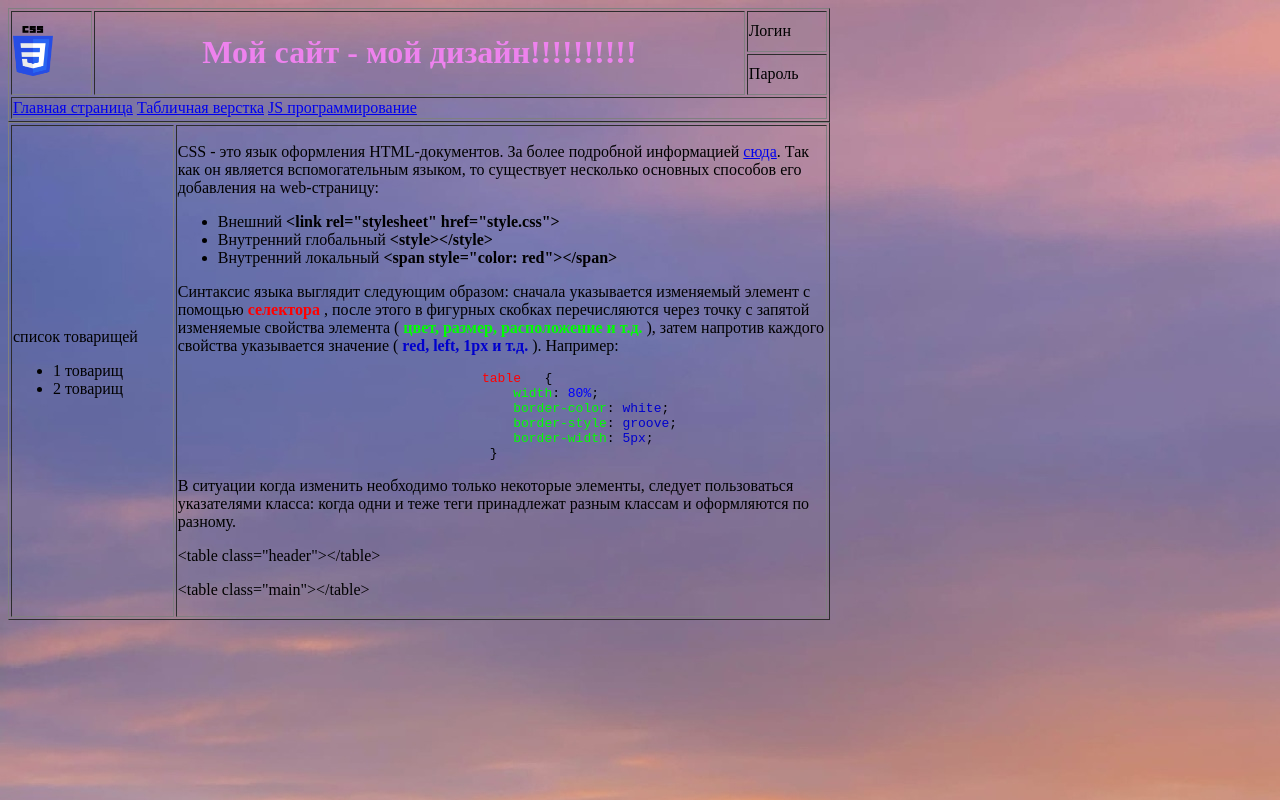
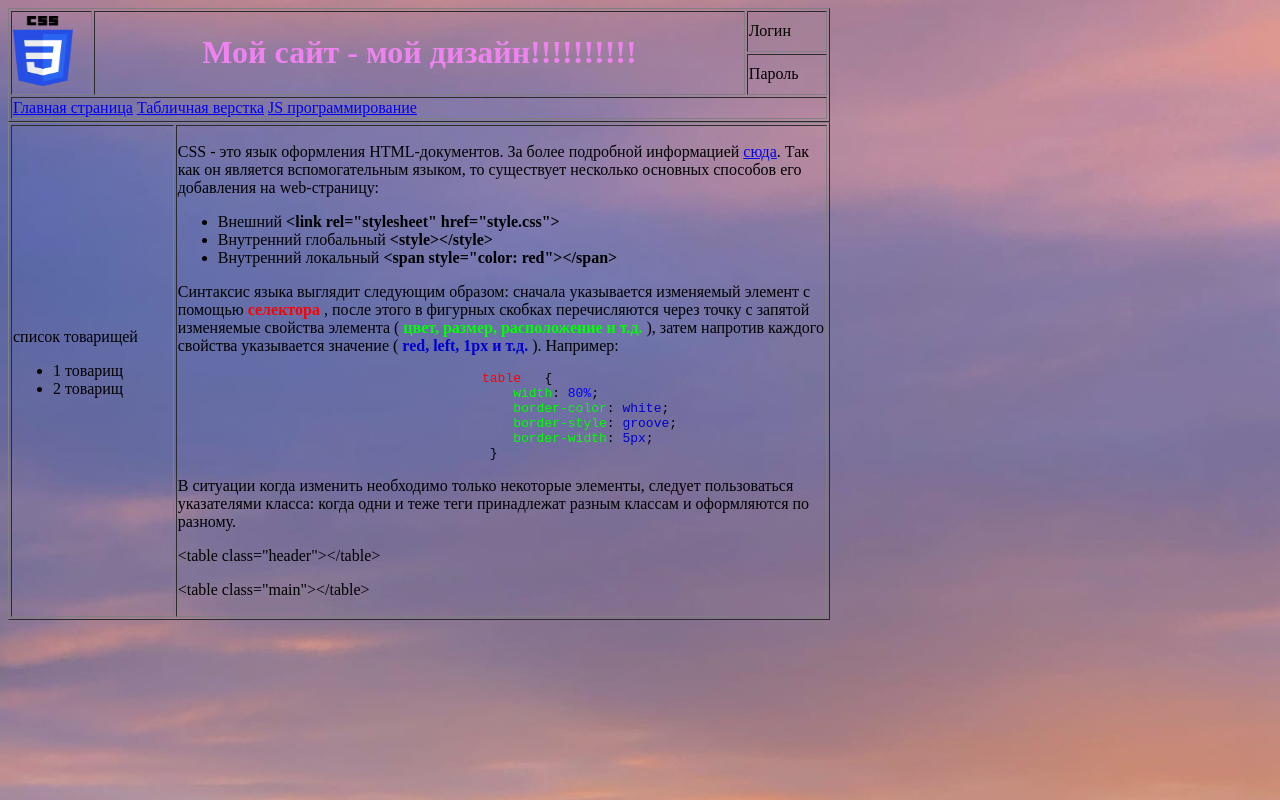
Before and after one commit to many-a/manyadance, a plain HTML site: page pages/html_css.html in a window 1280 px wide. Drawn offline with Linux system fonts and the light colour scheme.

Commit message:
Update html_css.html

```diff
--- a/pages/html_css.html
+++ b/pages/html_css.html
@@ -8,7 +8,7 @@
 <body background="../images/fon.jpg">
     <table border= "1" width= "65%">
         <tr>
-            <td rowspan="2" width="10%"> <img src="../images/css.png" width="40" height="50"> </td>
+            <td rowspan="2" width="10%"> <img src="../images/css.png" width="60" height="70"> </td>
             <td rowspan="2">
                                    <h1 class= "header-texstlog0"> <div align="center"> <span style="color:Violet">Мой сайт - мой дизайн!!!!!!!!!! </span> </div></h1>
             </td>
```
